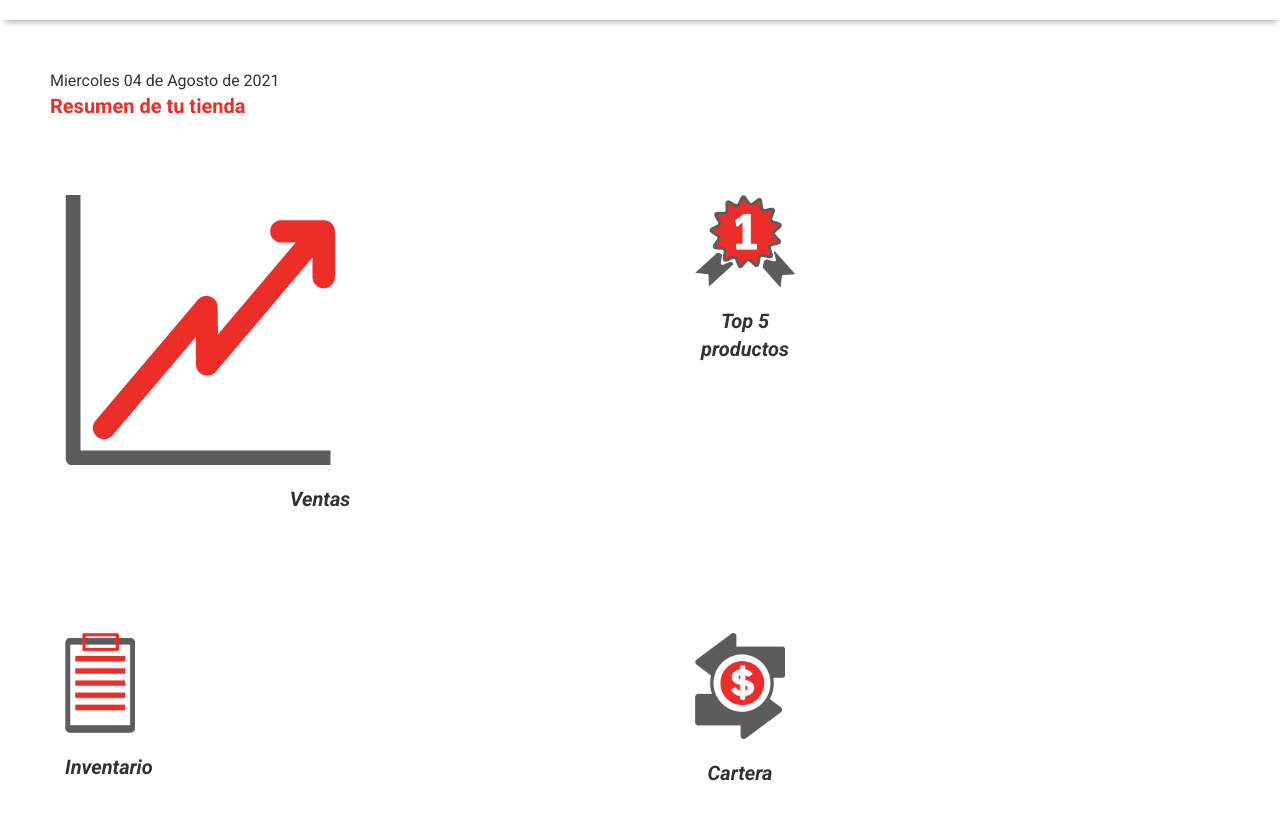
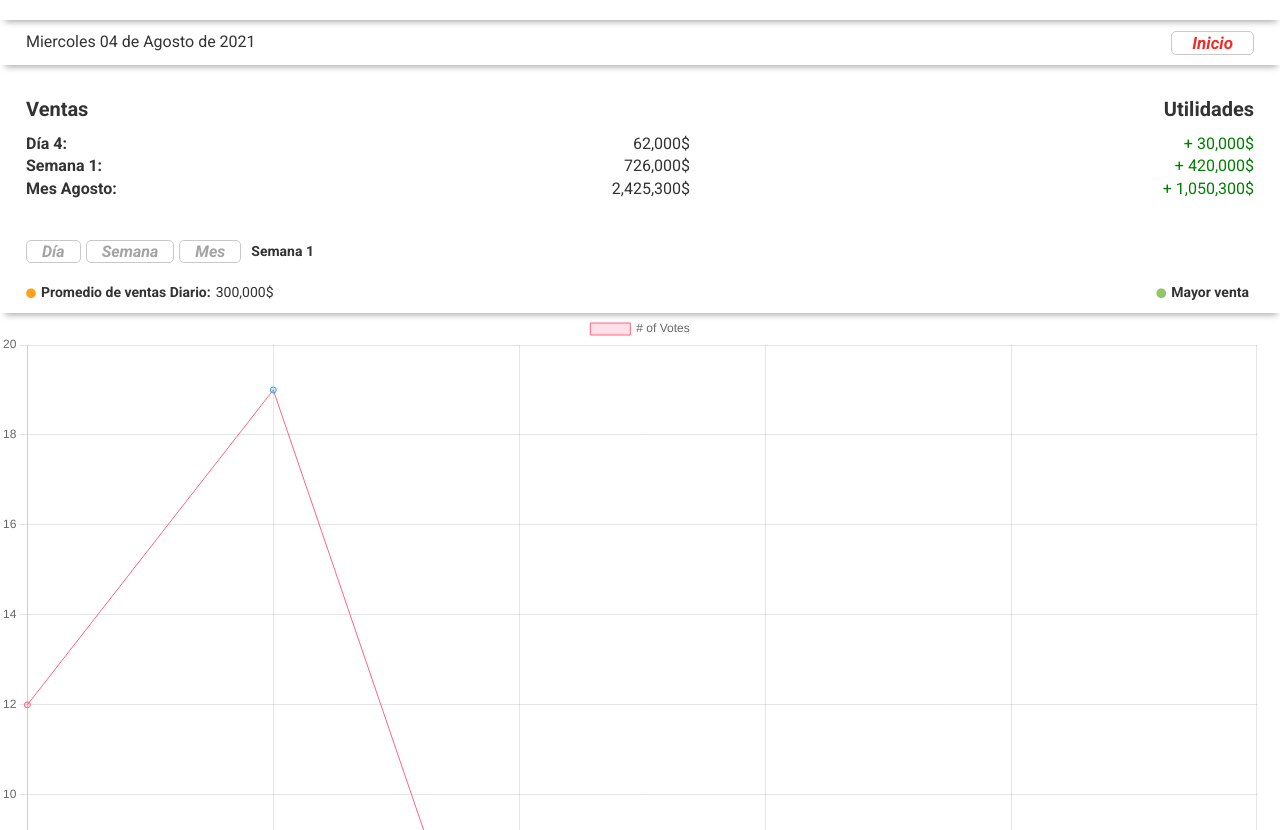
Before and after one commit to alexnaravez012/resumenmovilt724, a plain HTML site: page index.html in a window 1280 px wide. Shown: the part 50-880 px from the top of the page. Drawn offline with nearby package versions, Linux system fonts and the light colour scheme; files that its build step writes are made by us from their sources.

Commit message:
Montar grafica

```diff
--- a/assets/css/style.css
+++ b/assets/css/style.css
@@ -28,7 +28,7 @@ p {
 }
 
 .icon-bars-t724-responsive {
-    width: 2px;
+    width: 25px;
     margin-right: 20px;
 }
 
@@ -47,3 +47,107 @@ p {
 .color-red {
     color: #ED2D28;
 }
+
+.image-icons-resume {
+    width: 130px;
+    cursor: pointer;
+}
+
+.box-shadow-down {
+    box-shadow: 1px 6px 6px -4px rgba(148, 148, 148, 0.75);
+    height: 45px;
+    padding-left: 26px;
+    padding-right: 26px;
+}
+
+.button-subnavbar-ventas {
+    color: #ED2D28;
+    font-style: italic;
+    font-weight: 600;
+    border: 1px solid rgb(201, 201, 201);
+    border-radius: 5px;
+    background-color: white;
+    font-size: 17px;
+    padding-right: 20px;
+    padding-left: 20px;
+}
+
+.font-size-14 {
+    font-size: 14px;
+}
+
+.widht-100 {
+    width: 100px;
+}
+
+.padding-horizontal-26 {
+    padding-left: 26px;
+    padding-right: 26px;
+}
+
+.color-green {
+    color: green;
+}
+
+.container-ventas-padding {
+    padding-top: 30px;
+    padding-bottom: 10px;
+    box-shadow: 1px 6px 6px -4px rgba(148, 148, 148, 0.75);
+}
+
+.padding-bottom-10 {
+    padding-bottom: 10px;
+}
+
+.font-weight-600 {
+    font-weight: 600;
+}
+
+.button-grey-ventas {
+    color: rgb(163, 163, 163);
+    font-style: italic;
+    font-weight: 600;
+    border: 1px solid rgb(201, 201, 201);
+    border-radius: 5px;
+    background-color: white;
+    font-size: 16px;
+    padding-right: 15px;
+    padding-left: 15px;
+}
+
+.button-grey-ventas:focus {
+    color: black;
+    border: 1px solid black;
+}
+
+.margin-horizontal-5 {
+    margin-left: 5px;
+    margin-right: 5px;
+}
+
+.padding-horizontal-10 {
+    padding-left: 10px;
+    padding-right: 10px;
+}
+
+.padding-container-buttons {
+    padding-top: 40px;
+    padding-bottom: 20px;
+}
+
+.font-size-10 {
+    font-size: 10px;
+}
+
+.color-yellow-point {
+    color: #FFA21A;
+}
+
+.color-green-point {
+    color: #94C669;
+}
+
+.padding-horizontal-5 {
+    padding-left: 5px;
+    padding-right: 5px;
+}
--- a/index.html
+++ b/index.html
@@ -9,6 +9,7 @@
     <link rel="stylesheet" href="https://cdn.jsdelivr.net/npm/uikit@3.7.2/dist/css/uikit.min.css" />
     <link rel="stylesheet" href="./assets/images/icons/fontawesome/css/all.css">
     <link rel="stylesheet" href="./assets/css/style.css">
+    <link rel="stylesheet" href="./assets/icons/fontawesome/css/all.css">
     <link rel="preconnect" href="https://fonts.googleapis.com">
     <link rel="preconnect" href="https://fonts.gstatic.com" crossorigin>
     <link href="https://fonts.googleapis.com/css2?family=Roboto:ital,wght@0,100;0,300;0,400;0,500;0,700;0,900;1,100;1,300;1,400;1,500;1,700;1,900&display=swap" rel="stylesheet">
@@ -16,7 +17,7 @@
 </head>
 
 <body>
-    <div style="display: inline;">
+    <!-- Navbar -->
     <div class="navbar-resposnsive uk-flex uk-flex-between uk-flex-middle">
         <div>
             <img class="logo-t724-responsive" src="./assets/images/tienda724.png" alt="">
@@ -26,43 +27,130 @@
             <img class="icon-bars-t724-responsive" src="./assets/icons/menu.png" alt="">
         </div>
     </div>
+    <!-- Vista principal -->
+    <div style="display: none;">
         <div>
             <div style="padding-top: 50px; padding-left: 50px;  padding-bottom: 35px;">
                 <h5 class="uk-margin-remove">Miercoles 04 de Agosto de 2021</h5>
                 <h4 class="uk-margin-remove uk-text-bold color-red">Resumen de tu tienda</h4>
             </div>
-            <div class="uk-child-width-1-2" uk-grid style="padding-right: 35px; padding-left: 25px;">
+            <div class="uk-child-width-1-2" style="padding-left: 50px; padding-right: 20px;" uk-grid>
                 <div>
-                    <div class="uk-card uk-card-hover uk-card-body">
-                        <img src="./assets/icons/icono-resumen-ventas.png" alt="">
-                        <h4 class="uk-margin-remove uk-text-center uk-text-italic uk-text-bold padding-top-20">Ventas</h4>
+                    <div class="image-icons-resume">
+                        <img class="uk-align-center" src="./assets/icons/icono-resumen-ventas.png" alt="" style="width: 165px;">
+                        <h4 class="uk-margin-remove uk-text-center uk-text-italic uk-text-bold">Ventas</h4>
                     </div>
                 </div>
                 <div>
-                    <div class="uk-card uk-card-hover uk-card-body" style="width: 180px !important;">
-                        <img src="./assets/icons/icono-resumen-top-5.png" alt="">
-                        <h4 class="uk-margin-remove uk-text-center uk-text-italic uk-text-bold padding-top-20">Top 5 productos</h4>
+                    <div class="image-icons-resume">
+                        <img class="uk-align-center" src="./assets/icons/icono-resumen-top-5.png" alt="" style="width: 300px;">
+                        <h4 class="uk-margin-remove uk-text-center uk-text-italic uk-text-bold">Top 5 productos</h4>
                     </div>
                 </div>
                 <div>
-                    <div class="uk-card uk-card-hover uk-card-body" style="width: 150px !important;">
-                        <img src="./assets/icons/icono-resumen-inventarios.png" alt="">
-                        <h4 class="uk-margin-remove uk-text-center uk-text-italic uk-text-bold padding-top-20">Inventario</h4>
+                    <div class="image-icons-resume">
+                        <img class="uk-align-center" src="./assets/icons/icono-resumen-inventarios.png" alt="" style="width: 107px;">
+                        <h4 class="uk-margin-remove uk-text-center uk-text-italic uk-text-bold">Inventario</h4>
                     </div>
                 </div>
                 <div>
-                    <div class="uk-card uk-card-hover uk-card-body" style="width: 170px !important;">
-                        <img src="./assets/icons/icono-resumen-cartera.png" alt="">
-                        <h4 class="uk-margin-remove uk-text-center uk-text-italic uk-text-bold padding-top-20">Cartera</h4>
+                    <div class="image-icons-resume">
+                        <img class="uk-align-center" src="./assets/icons/icono-resumen-cartera.png" alt="">
+                        <h4 class="uk-margin-remove uk-text-center uk-text-italic uk-text-bold">Cartera</h4>
                     </div>
                 </div>
             </div>
         </div>
     </div>
+    <div style="display: inline;">
+        <div class="box-shadow-down uk-flex uk-flex-middle uk-flex uk-flex-between">
+            <h5 class="uk-margin-remove">Miercoles 04 de Agosto de 2021</h5>
+            <button class="button-subnavbar-ventas">Inicio</button>
+        </div>
+        <div class="padding-horizontal-26 container-ventas-padding">
+            <div class="uk-flex uk-flex-middle uk-flex uk-flex-between padding-bottom-10">
+                <h4 class="uk-margin-remove uk-text-bold">Ventas</h4>
+                <h4 class="uk-margin-remove uk-text-bold">Utilidades</h4>
+            </div>
+            <div class="uk-flex uk-flex-middle uk-flex-between">
+                <h5 class="uk-margin-remove widht-100 font-weight-600">Día 4:</h5>
+                <h5 class="uk-margin-remove widht-100 uk-text-right">62,000$</h5>
+                <h5 class="uk-margin-remove widht-100 uk-text-right color-green">+ 30,000$</h5>
+            </div>
+            <div class="uk-flex uk-flex-middle uk-flex-between">
+                <h5 class="uk-margin-remove widht-100 font-weight-600">Semana 1:</h5>
+                <h5 class="uk-margin-remove widht-100 uk-text-right">726,000$</h5>
+                <h5 class="uk-margin-remove widht-100 uk-text-right color-green">+ 420,000$</h5>
+            </div>
+            <div class="uk-flex uk-flex-middle uk-flex-between">
+                <h5 class="uk-margin-remove widht-100 font-weight-600">Mes Agosto:</h5>
+                <h5 class="uk-margin-remove widht-100 uk-text-right">2,425,300$</h5>
+                <h5 class="uk-margin-remove widht-100 uk-text-right color-green">+ 1,050,300$</h5>
+            </div>
+            <div class="uk-flex uk-flex-middle padding-container-buttons">
+                <button class="button-grey-ventas">Día</button>
+                <button class="button-grey-ventas margin-horizontal-5">Semana</button>
+                <button class="button-grey-ventas">Mes</button>
+                <h6 class="uk-margin-remove font-weight-600 padding-horizontal-10">Semana 1</h6>
+            </div>
+            <div class="uk-flex uk-flex-middle uk-flex-between">
+                <div class="uk-flex uk-flex-middle">
+                    <i class="fas fa-circle font-size-10 color-yellow-point"></i>
+                    <h6 class="uk-margin-remove font-weight-600 padding-horizontal-5">Promedio de ventas Diario:</h6>
+                    <h6 class="uk-margin-remove">300,000$</h6>
+                </div>
+                <div class="uk-flex uk-flex-middle">
+                    <i class="fas fa-circle font-size-10 color-green-point"></i>
+                    <h6 class="uk-margin-remove font-weight-600 padding-horizontal-5">Mayor venta</h6>
+                </div>
+            </div>
+        </div>
+        <canvas id="myChart" width="400" height="300"></canvas>
+    </div>
+
 
     <!-- UIkit JS -->
     <script src="https://cdn.jsdelivr.net/npm/uikit@3.7.2/dist/js/uikit.min.js"></script>
     <script src="https://cdn.jsdelivr.net/npm/uikit@3.7.2/dist/js/uikit-icons.min.js"></script>
+    <script src="https://cdn.jsdelivr.net/npm/chart.js"></script>
+    <script>
+        var ctx = document.getElementById('myChart');
+        var myChart = new Chart(ctx, {
+            type: 'line',
+            data: {
+                labels: ['Red', 'Blue', 'Yellow', 'Green', 'Purple', 'Orange'],
+                datasets: [{
+                    label: '# of Votes',
+                    data: [12, 19, 3, 5, 2, 3],
+                    backgroundColor: [
+                        'rgba(255, 99, 132, 0.2)',
+                        'rgba(54, 162, 235, 0.2)',
+                        'rgba(255, 206, 86, 0.2)',
+                        'rgba(75, 192, 192, 0.2)',
+                        'rgba(153, 102, 255, 0.2)',
+                        'rgba(255, 159, 64, 0.2)'
+                    ],
+                    borderColor: [
+                        'rgba(255, 99, 132, 1)',
+                        'rgba(54, 162, 235, 1)',
+                        'rgba(255, 206, 86, 1)',
+                        'rgba(75, 192, 192, 1)',
+                        'rgba(153, 102, 255, 1)',
+                        'rgba(255, 159, 64, 1)'
+                    ],
+                    borderWidth: 1
+                }]
+            },
+            options: {
+                scales: {
+                    y: {
+                        beginAtZero: true
+                    }
+                }
+            }
+        });
+    </script>
+
 </body>
 
 </html>
```
Lines whose indentation alone changed are shown as unchanged.
